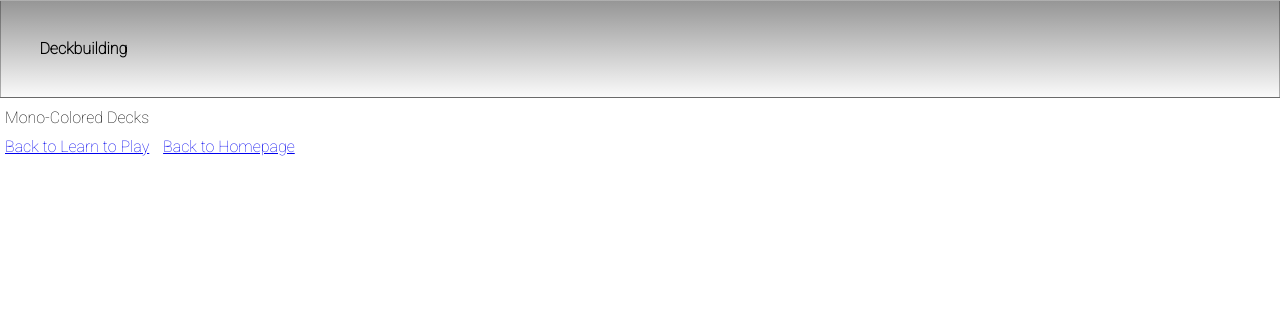
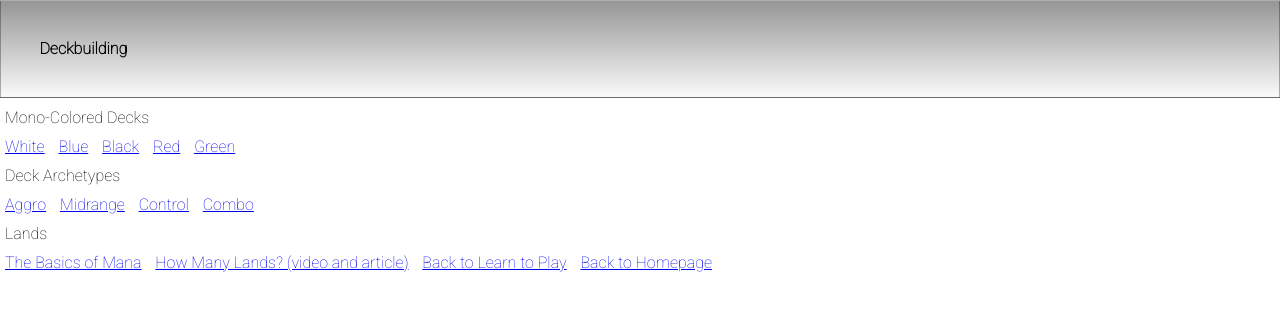
Before and after one commit to tpark622/tpark622, a Jekyll site: the page decks.html, which Jekyll copies as it is, in a window 1280 px wide. Shown: the top 311 px of the page. Built offline with Jekyll 4.4.1, drawn with Linux system fonts in a browser that asks for light colours.

Commit message:
Create decks.html

```diff
--- a/decks.html
+++ b/decks.html
@@ -9,6 +9,19 @@
 <body>
   <ul>Deckbuilding</ul>
   <p>Mono-Colored Decks</p>
+  <a href="http://magic.wizards.com/en/articles/archive/how-build/how-build-white-2016-12-06">White</a>
+  <a href="http://magic.wizards.com/en/articles/archive/how-build/how-build-blue-2016-11-28">Blue</a>
+  <a href="http://magic.wizards.com/en/articles/archive/how-build/how-build-black-2016-12-06">Black</a>
+  <a href="http://magic.wizards.com/en/articles/archive/how-build/how-build-red-2016-11-29">Red</a>
+  <a href="http://magic.wizards.com/en/articles/archive/how-build/how-build-green-2016-11-29">Green</a>
+  <p>Deck Archetypes</p>
+  <a href="http://magic.wizards.com/en/articles/archive/how-build/how-build-aggro-2017-02-02">Aggro</a>
+  <a href="http://magic.wizards.com/en/articles/archive/how-build/how-build-midrange-2017-02-07">Midrange</a>
+  <a href="http://magic.wizards.com/en/articles/archive/how-build/how-build-control-2017-01-31">Control</a>
+  <a href="http://magic.wizards.com/en/articles/archive/how-build/how-build-combo-2017-01-31">Combo</a>
+  <p>Lands</p>
+  <a href="http://magic.wizards.com/en/articles/archive/lo/basics-mana-2014-08-18">The Basics of Mana</a>
+  <a href="https://www.mtggoldfish.com/articles/brewer-s-minute-how-many-lands">How Many Lands? (video and article)</a>
   <a href="learn.html">Back to Learn to Play</a>
   <a href="index.html">Back to Homepage</a>
 </body>
```
